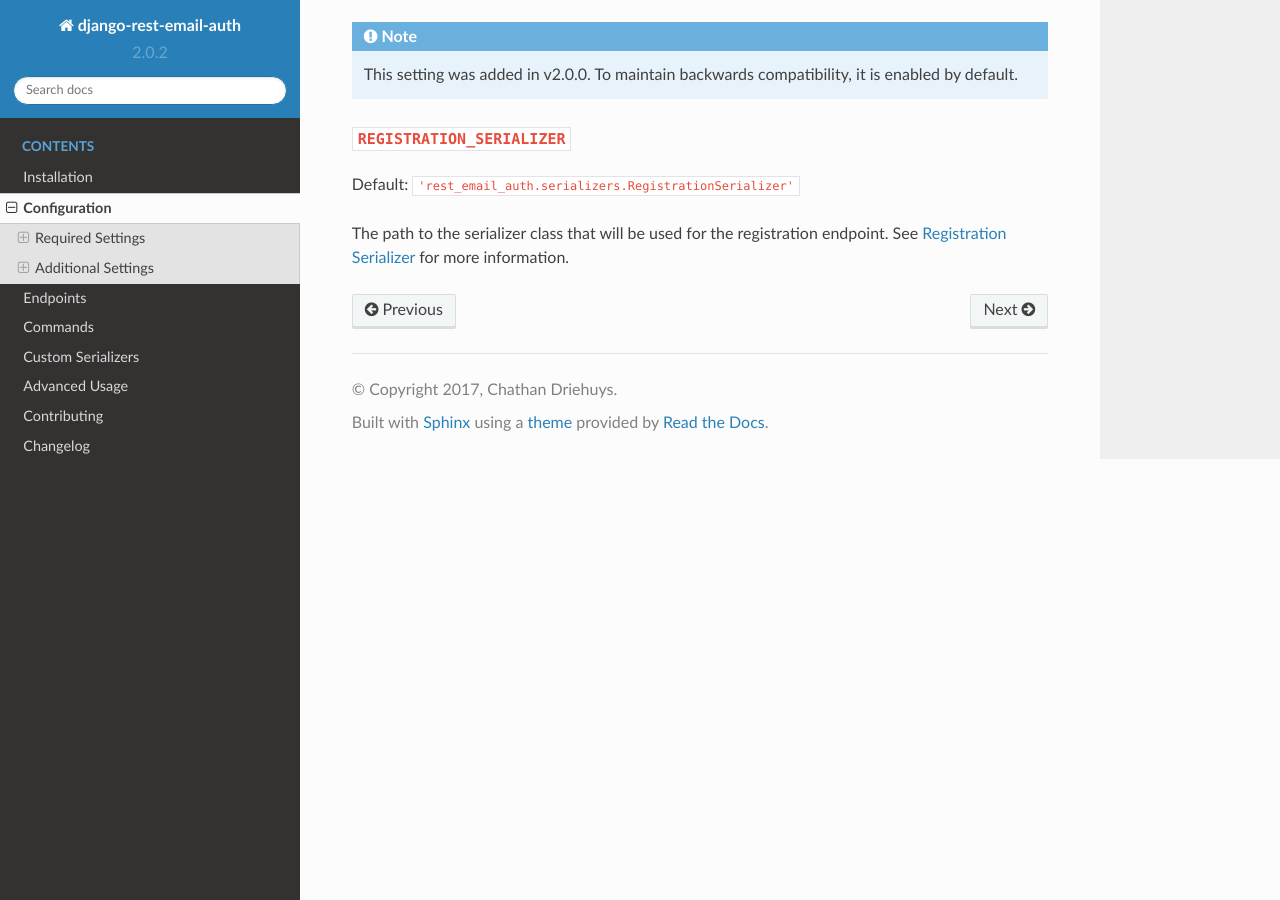
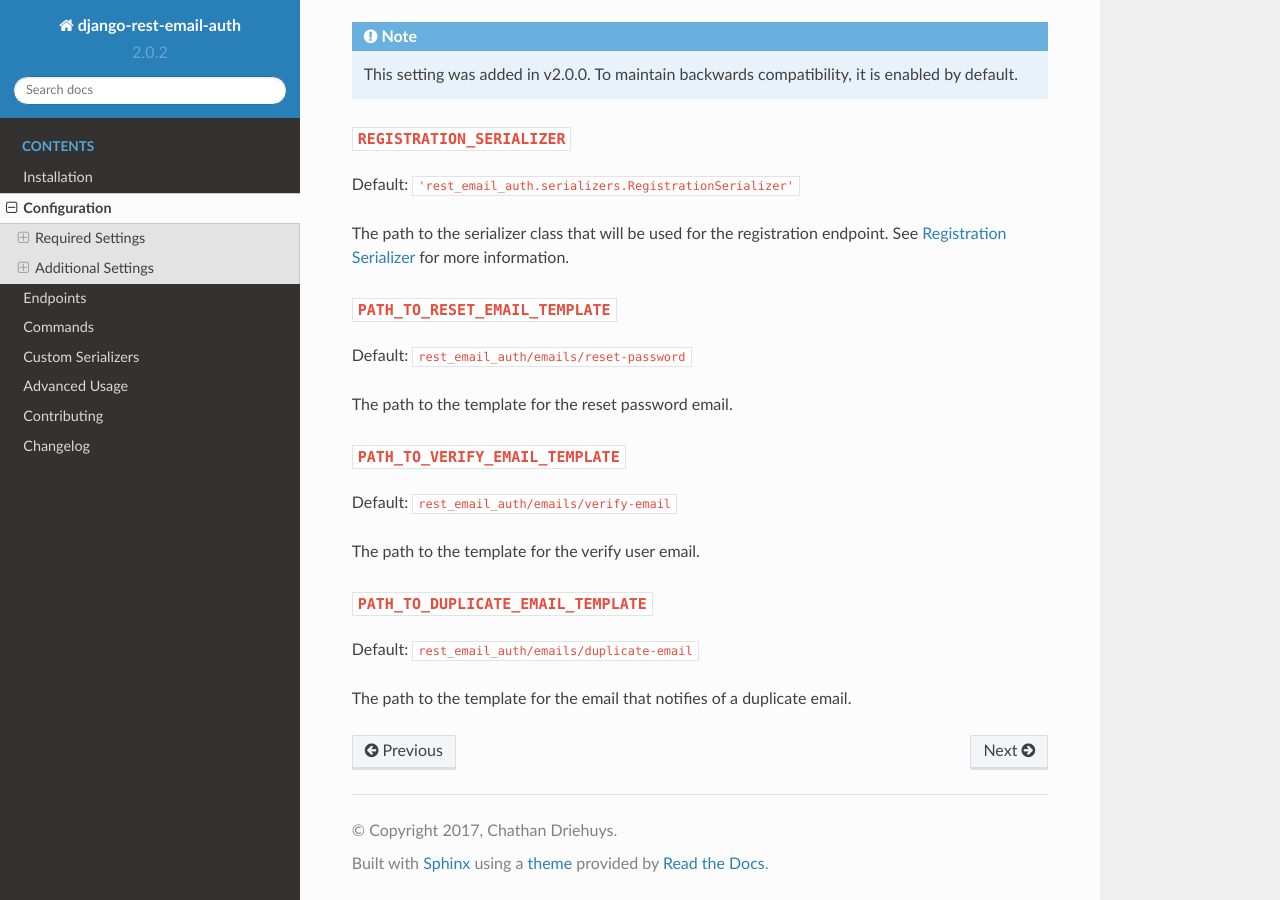
Before and after one commit to cdriehuys/django-rest-email-auth, a Sphinx documentation site: the page built from docs/configuration.rst, in a window 1280 px wide and 900 px high, scrolled down 1314 px. Built offline with Sphinx 7.4.7 and the Read the Docs theme 2.0.0, drawn with Linux system fonts in a browser that asks for light colours.

Commit message:
Update documentation

```diff
--- a/docs/configuration.rst
+++ b/docs/configuration.rst
@@ -71,3 +71,32 @@ A boolean indicating if users must provide their password when verifying an emai
 Default: ``'rest_email_auth.serializers.RegistrationSerializer'``
 
 The path to the serializer class that will be used for the registration endpoint. See :ref:`custom-serializers-registration` for more information.
+
+.. _confirmation-save-period:
+
+``PATH_TO_RESET_EMAIL_TEMPLATE``
+---------------------------
+
+Default: ``rest_email_auth/emails/reset-password``
+
+The path to the template for the reset password email.
+
+.. _reset-email-template:
+
+``PATH_TO_VERIFY_EMAIL_TEMPLATE``
+---------------------------
+
+Default: ``rest_email_auth/emails/verify-email``
+
+The path to the template for the verify user email.
+
+.. _verify-email-template:
+
+``PATH_TO_DUPLICATE_EMAIL_TEMPLATE``
+---------------------------
+
+Default: ``rest_email_auth/emails/duplicate-email``
+
+The path to the template for the email that notifies of a duplicate email.
+
+.. _duplicate-email-template:
```
